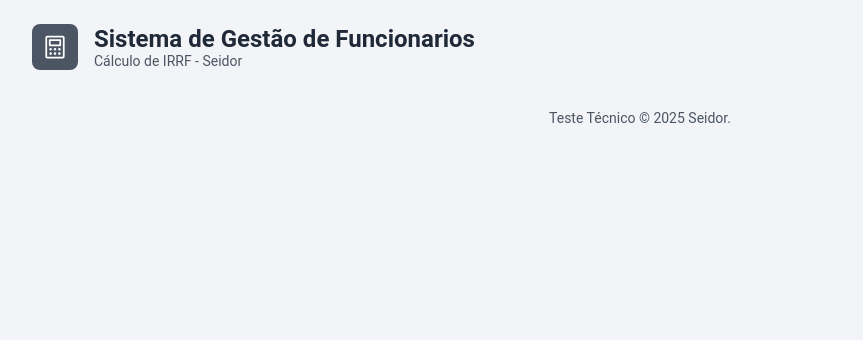
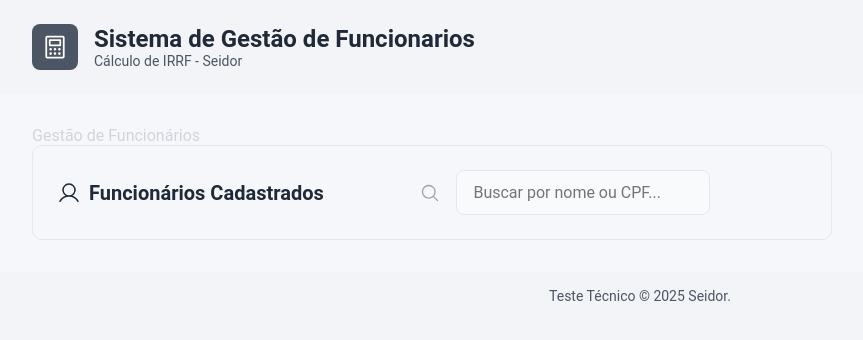
Before and after one commit to GustavoJorgge/irrf-manager, a React (Vite) app: page / in a window 1280 px wide. Shown: the top 340 px of the page, without its empty margins (0-863 px from the left). Built offline with nearby package versions, Linux system fonts and the light colour scheme.

Commit message:
fix: organização repositorios

```diff
--- a/src/App.tsx
+++ b/src/App.tsx
@@ -3,6 +3,7 @@ import { defaultTheme } from './styles/theme/default'
 import { GlobalStyle } from './styles/global'
 import { Header } from './layout/Header'
 import { Footer } from './layout/Footer'
+import { Home } from './pages/Home'
 
 export function App() {
 
@@ -10,6 +11,7 @@ export function App() {
     <ThemeProvider theme={defaultTheme}>
       <GlobalStyle />
       <Header />
+      <Home />
       <Footer />
     </ThemeProvider>
   )
--- a/src/components/employees/EmployeeCard/index.tsx
+++ b/src/components/employees/EmployeeCard/index.tsx
@@ -1,3 +1,6 @@
+
 export function EmployeeCard() {
-  return <div>Employee Card Component</div>;
+  return (
+    <h1>card</h1>
+  );
 }
--- a/src/components/employees/EmployeeList/index.tsx
+++ b/src/components/employees/EmployeeList/index.tsx
@@ -1,3 +1,17 @@
+import {
+  ListContainer,
+  ListHeader,
+} from './styles';
+
+
+
 export function EmployeeList() {
-  return <div>Employee List Component</div>;
+
+  return (
+    <ListContainer>
+      <ListHeader>
+
+      </ListHeader>
+    </ListContainer>
+  );
 }
--- a/src/components/employees/EmployeeList/styles.ts
+++ b/src/components/employees/EmployeeList/styles.ts
@@ -0,0 +1,15 @@
+import styled from 'styled-components';
+
+export const ListContainer = styled.div`
+  display: flex;
+  flex-direction: column;
+  gap: 1.5rem;
+`;
+
+export const ListHeader = styled.div`
+    display: flex;
+    flex-direction: row;
+    gap: 0.5rem;
+    align-items: center;
+    justify-content: space-between;
+`;
--- /dev/null
+++ b/src/components/employees/EmployeeSearch/index.tsx
@@ -0,0 +1,16 @@
+import { MagnifyingGlass } from '@phosphor-icons/react';
+import { SearchContainer, SearchInput } from './styles';
+
+
+
+export function EmployeeSearch() {
+  return (
+    <SearchContainer>
+      <MagnifyingGlass size={20} color="#9CA3AF" />
+      <SearchInput
+        type="text"
+        placeholder="Buscar por nome ou CPF..."
+      />
+    </SearchContainer>
+  );
+}
--- /dev/null
+++ b/src/components/employees/EmployeeSearch/styles.ts
@@ -0,0 +1,19 @@
+import styled from 'styled-components';
+
+export const SearchContainer = styled.div`
+  display: flex;
+  align-items: center;
+  gap: 1rem;
+`;
+
+export const SearchInput = styled.input`
+  flex: 1;
+  align-items: end;
+  padding: 0.75rem 1rem;
+  border: 1px solid ${props => props.theme['gray-200']};
+  border-radius: 8px;
+  font-size: 1rem;
+  background-color: ${props => props.theme['gray-50']};
+  color: ${props => props.theme['gray-900']};
+  transition: border-color 0.2s;
+`;
--- /dev/null
+++ b/src/components/employees/index.tsx
@@ -0,0 +1,25 @@
+import { EmployeeContainer, Title } from './styles';
+import { EmployeeSearch } from './EmployeeSearch';
+import { EmployeeList } from './EmployeeList';
+import { User } from '@phosphor-icons/react';
+
+
+export function Employee() {
+
+
+  return (
+    <EmployeeContainer>
+        <div>
+            <Title>
+                <User size={24} />
+                Funcionários Cadastrados
+            </Title>
+        </div>
+        <div>
+            <EmployeeSearch />
+        </div>
+      <EmployeeList
+      />
+    </EmployeeContainer>
+  );
+}
--- /dev/null
+++ b/src/components/employees/styles.ts
@@ -0,0 +1,24 @@
+import styled from 'styled-components';
+
+export const EmployeeContainer = styled.div`
+  display: flex;
+  flex-direction: row;
+  align-items: center;
+  justify-content: space-between;
+  max-width: 50rem;
+  width: 100%;
+  gap: 2rem;
+  padding: 1.5rem;
+  background-color: ${props => props.theme['background']};
+  border-radius: 10px;
+  border: 1px solid ${props => props.theme['gray-200']};
+`;
+
+export const Title = styled.div`
+    display: flex;
+    flex-direction: row;
+    gap: 0.5rem;
+    color: ${props => props.theme['gray-800']};
+    font-size: 1.25rem;
+    font-weight: 600;
+`;
--- /dev/null
+++ b/src/pages/Home/index.tsx
@@ -0,0 +1,11 @@
+import { Employee } from "../../components/employees";
+import { HomeContainer } from "./styles";
+
+export function Home(){
+    return(
+        <HomeContainer>
+            Gestão de Funcionários
+            <Employee />
+        </HomeContainer>
+    )
+}
--- /dev/null
+++ b/src/pages/Home/styles.ts
@@ -0,0 +1,7 @@
+import styled from "styled-components";
+
+export const HomeContainer = styled.div`
+    flex: 1;
+    padding: 2rem;
+    background-color: ${(props) => props.theme['background']};
+`;
```
